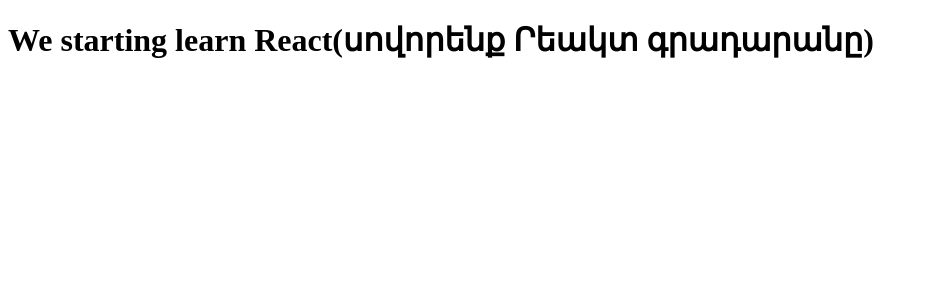
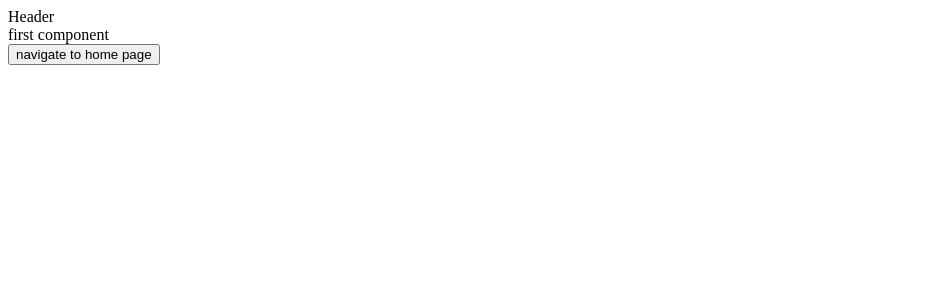
Before and after one commit to And012/react-intro-students, a React (Create React App) app: page / in a window 1280 px wide. Shown: the top 300 px of the page, without its empty margins (0-928 px from the left). Built offline with nearby package versions, Linux system fonts and the light colour scheme.

Commit message:
added some initial routes

```diff
--- a/package.json
+++ b/package.json
@@ -8,6 +8,7 @@
     "@testing-library/user-event": "^13.5.0",
     "react": "^17.0.2",
     "react-dom": "^17.0.2",
+    "react-router-dom": "6",
     "react-scripts": "5.0.0",
     "web-vitals": "^2.1.4"
   },
--- a/src/App.js
+++ b/src/App.js
@@ -1,18 +1,16 @@
 import React from "react";
-// import ClassComp from "./component/class";
-// import FuncComponent from "./component/function";
+import {Routes, Route} from 'react-router-dom'
+import FirstComponent from "./component/FirstComponent";
+import Home from "./component/HomeComponent";
 
 function App() {
-  return <h1>We starting learn React(սովորենք Րեակտ գրադարանը)</h1>;
+  return <div>
+    <div>Header</div>
+    <Routes>
+      <Route path="/" element={<FirstComponent />} />
+      <Route path="home" element={<Home />} />
+    </Routes>
+  </div>
 }
 
 export default App;
-
-// function App() {
-//   return (
-//     <div>
-//       <FuncComponent />
-//       <ClassComp />
-//     </div>
-//   );
-// }
--- /dev/null
+++ b/src/component/FirstComponent.jsx
@@ -0,0 +1,9 @@
+import {useNavigate} from 'react-router-dom'
+
+export default function FirstComponent() {
+    const navigate = useNavigate()
+    return <div>
+        <div>first component</div>
+        <button onClick={() => navigate('home')}>navigate to home page</button>
+    </div>
+}
--- /dev/null
+++ b/src/component/HomeComponent.jsx
@@ -0,0 +1,3 @@
+export default function Home() {
+    return <div>home</div>
+}
--- a/src/index.js
+++ b/src/index.js
@@ -2,12 +2,15 @@ import React from "react";
 import ReactDOM from "react-dom";
 import App from "./App";
 import reportWebVitals from "./reportWebVitals";
+import {BrowserRouter} from "react-router-dom";
 
 ReactDOM.render(
-  <React.StrictMode>
-    <App />
-  </React.StrictMode>,
-  document.getElementById("root")
+    <React.StrictMode>
+        <BrowserRouter>
+            <App />
+        </BrowserRouter>
+    </React.StrictMode>,
+    document.getElementById("root")
 );
 
 reportWebVitals();
```
Also changed, not shown: 1 other file (tests, documents, lock files or other folders).
